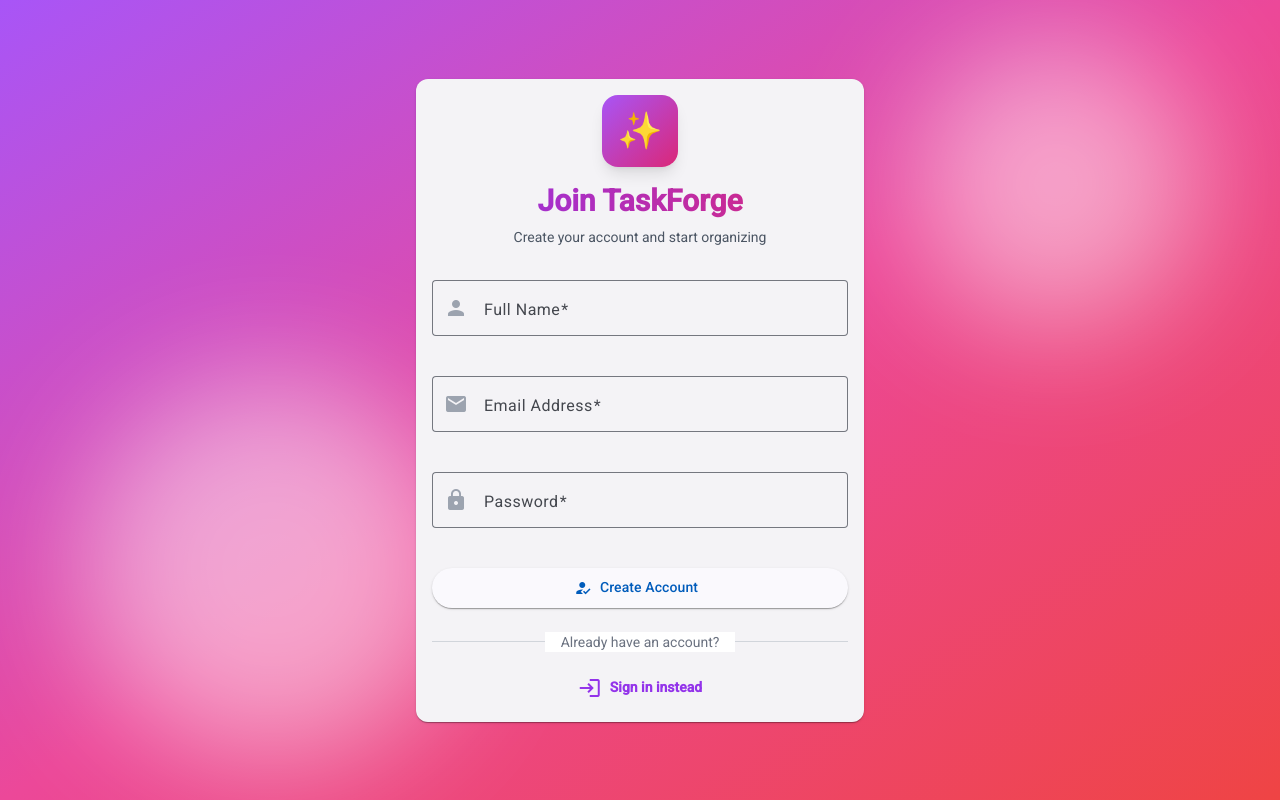
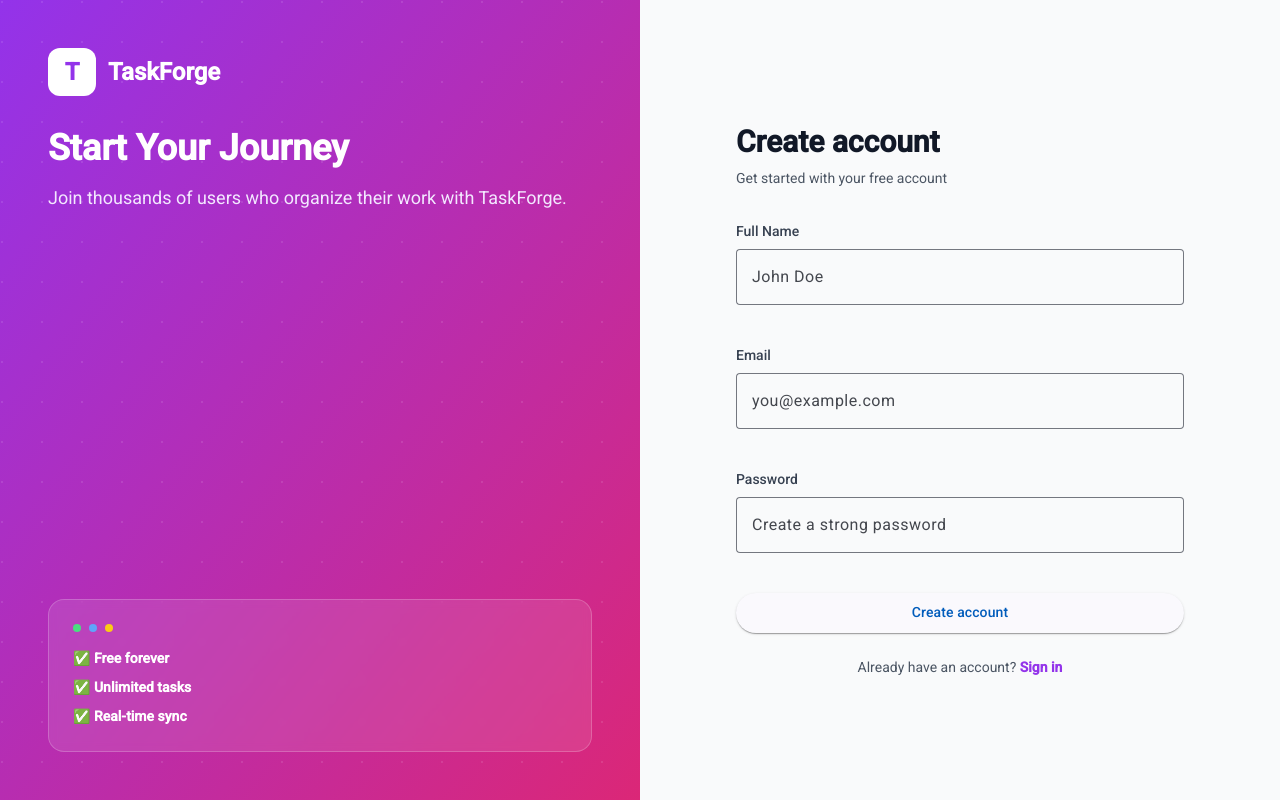
Before and after one commit to mahmudurahmantushar-dev/taskforge, an Angular app in the folder frontend/: page /register in a window 1280 px wide. Built offline with nearby package versions, Linux system fonts and the light colour scheme.

Commit message:
Refactor registration component layout and styles
Updated the registration component layout and styles, replacing the old structure with a new design that includes branding and form sections. Enhanced error message display and adjusted button text for clarity.

```diff
--- a/frontend/src/app/components/register/register.component.html
+++ b/frontend/src/app/components/register/register.component.html
@@ -1,35 +1,64 @@
-<div class="min-h-screen bg-gradient-to-br from-purple-500 via-pink-500 to-red-500 flex items-center justify-center p-4">
-  <!-- Animated Background Shapes -->
-  <div class="absolute inset-0 overflow-hidden">
-    <div class="absolute top-10 right-20 w-72 h-72 bg-white opacity-10 rounded-full blur-3xl animate-pulse"></div>
-    <div class="absolute bottom-10 left-20 w-96 h-96 bg-white opacity-10 rounded-full blur-3xl animate-pulse" style="animation-delay: 2s;"></div>
+<div class="min-h-screen bg-gray-50 flex">
+  <!-- Left Side - Branding -->
+  <div class="hidden lg:flex lg:w-1/2 bg-gradient-to-br from-purple-600 to-pink-600 p-12 flex-col justify-between relative overflow-hidden">
+    <!-- Background Pattern -->
+    <div class="absolute inset-0 opacity-10">
+      <div class="absolute top-0 left-0 w-full h-full" style="background-image: radial-gradient(circle at 2px 2px, white 1px, transparent 0); background-size: 40px 40px;"></div>
     </div>
 
-  <mat-card class="w-full max-w-md relative z-10 backdrop-blur-sm bg-white/95 shadow-2xl">
-    <mat-card-content class="p-8">
-      <!-- Logo/Brand -->
-      <div class="text-center mb-8">
-        <div class="inline-block p-4 bg-gradient-to-br from-purple-500 to-pink-600 rounded-2xl mb-4 shadow-lg">
-          <span class="text-4xl">✨</span>
+    <div class="relative z-10">
+      <div class="flex items-center gap-3 mb-8">
+        <div class="w-12 h-12 bg-white rounded-xl flex items-center justify-center">
+          <span class="text-2xl font-bold text-purple-600">T</span>
         </div>
-        <h1 class="text-3xl font-bold bg-gradient-to-r from-purple-600 to-pink-600 bg-clip-text text-transparent mb-2">
-          Join TaskForge
-        </h1>
-        <p class="text-gray-600">Create your account and start organizing</p>
+        <span class="text-2xl font-bold text-white">TaskForge</span>
+      </div>
+
+      <h1 class="text-4xl font-bold text-white mb-4">Start Your Journey</h1>
+      <p class="text-purple-100 text-lg">Join thousands of users who organize their work with TaskForge.</p>
+    </div>
+
+    <div class="relative z-10">
+      <div class="bg-white/10 backdrop-blur-sm rounded-2xl p-6 border border-white/20">
+        <div class="flex gap-2 mb-4">
+          <div class="w-2 h-2 bg-green-400 rounded-full"></div>
+          <div class="w-2 h-2 bg-blue-400 rounded-full"></div>
+          <div class="w-2 h-2 bg-yellow-400 rounded-full"></div>
+        </div>
+        <p class="text-white font-semibold mb-2">✅ Free forever</p>
+        <p class="text-white font-semibold mb-2">✅ Unlimited tasks</p>
+        <p class="text-white font-semibold">✅ Real-time sync</p>
+      </div>
+    </div>
+  </div>
+
+  <!-- Right Side - Form -->
+  <div class="flex-1 flex items-center justify-center p-8">
+    <div class="w-full max-w-md">
+      <!-- Mobile Logo -->
+      <div class="lg:hidden flex items-center gap-3 mb-8">
+        <div class="w-10 h-10 bg-purple-600 rounded-xl flex items-center justify-center">
+          <span class="text-xl font-bold text-white">T</span>
+        </div>
+        <span class="text-xl font-bold text-gray-900">TaskForge</span>
+      </div>
+
+      <div class="mb-8">
+        <h2 class="text-3xl font-bold text-gray-900 mb-2">Create account</h2>
+        <p class="text-gray-600">Get started with your free account</p>
       </div>
 
       <!-- Error Message -->
-      <div *ngIf="error" class="mb-6 p-4 bg-red-50 border-l-4 border-red-500 rounded-r-lg">
-        <div class="flex items-center">
-          <mat-icon class="text-red-500 mr-2">error</mat-icon>
-          <p class="text-red-700 text-sm">{{ error }}</p>
-        </div>
+      <div *ngIf="error" class="mb-6 p-4 bg-red-50 border border-red-200 rounded-lg flex items-start gap-3">
+        <mat-icon class="text-red-500 text-xl">error_outline</mat-icon>
+        <p class="text-red-700 text-sm flex-1">{{ error }}</p>
       </div>
 
       <!-- Register Form -->
       <form class="space-y-5">
+        <div>
+          <label class="block text-sm font-medium text-gray-700 mb-2">Full Name</label>
           <mat-form-field appearance="outline" class="w-full">
-          <mat-label>Full Name</mat-label>
             <input
               matInput
               [(ngModel)]="name"
@@ -37,11 +66,12 @@
               required
               placeholder="John Doe"
             >
-          <mat-icon matPrefix class="text-gray-400">person</mat-icon>
           </mat-form-field>
+        </div>
 
+        <div>
+          <label class="block text-sm font-medium text-gray-700 mb-2">Email</label>
           <mat-form-field appearance="outline" class="w-full">
-          <mat-label>Email Address</mat-label>
             <input
               matInput
               type="email"
@@ -50,11 +80,12 @@
               required
               placeholder="you@example.com"
             >
-          <mat-icon matPrefix class="text-gray-400">email</mat-icon>
           </mat-form-field>
+        </div>
 
+        <div>
+          <label class="block text-sm font-medium text-gray-700 mb-2">Password</label>
           <mat-form-field appearance="outline" class="w-full">
-          <mat-label>Password</mat-label>
             <input
               matInput
               type="password"
@@ -63,43 +94,28 @@
               required
               placeholder="Create a strong password"
             >
-          <mat-icon matPrefix class="text-gray-400">lock</mat-icon>
           </mat-form-field>
+        </div>
 
         <button
           mat-raised-button
           color="primary"
-          class="w-full h-12 text-base font-semibold bg-gradient-to-r from-purple-600 to-pink-600 hover:from-purple-700 hover:to-pink-700"
+          class="w-full h-12 text-base font-semibold"
           (click)="onRegister()"
           [disabled]="loading"
           type="button"
         >
-          <mat-icon *ngIf="!loading">how_to_reg</mat-icon>
-          <span *ngIf="loading" class="inline-block animate-spin mr-2">⏳</span>
-          {{ loading ? 'Creating Account...' : 'Create Account' }}
+          {{ loading ? 'Creating account...' : 'Create account' }}
         </button>
       </form>
 
-      <!-- Divider -->
-      <div class="relative my-6">
-        <div class="absolute inset-0 flex items-center">
-          <div class="w-full border-t border-gray-300"></div>
-        </div>
-        <div class="relative flex justify-center text-sm">
-          <span class="px-4 bg-white text-gray-500">Already have an account?</span>
+      <!-- Login Link -->
+      <div class="mt-6 text-center">
+        <p class="text-gray-600 text-sm">
+          Already have an account?
+          <a routerLink="/login" class="text-purple-600 hover:text-purple-700 font-semibold">Sign in</a>
+        </p>
       </div>
     </div>
-
-      <!-- Login Link -->
-      <div class="text-center">
-        <a
-          routerLink="/login"
-          class="inline-flex items-center gap-2 text-purple-600 hover:text-purple-700 font-semibold transition-colors"
-        >
-          <mat-icon>login</mat-icon>
-          Sign in instead
-        </a>
   </div>
-    </mat-card-content>
-  </mat-card>
 </div>
```
Lines whose indentation alone changed are shown as unchanged.
